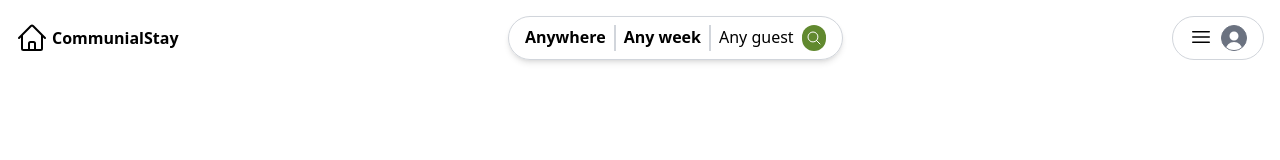
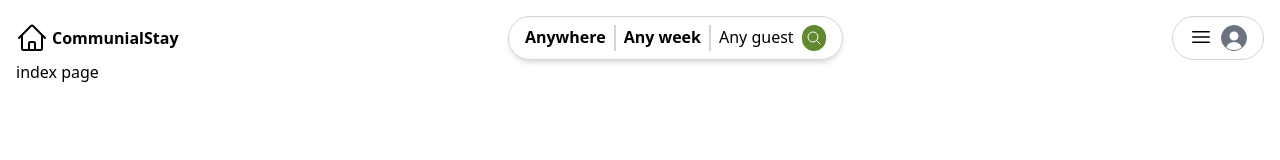
Before and after one commit to aryallaxman99/communalStay, a React (Create React App) app in the folder client/: page / in a window 1280 px wide. Shown: the top 160 px of the page. Built offline with nearby package versions, Linux system fonts and the light colour scheme.

Commit message:
LoginPage / IndexPage / Layout page created

```diff
--- a/client/package.json
+++ b/client/package.json
@@ -8,6 +8,7 @@
     "@testing-library/user-event": "^13.5.0",
     "react": "^18.2.0",
     "react-dom": "^18.2.0",
+    "react-router-dom": "^6.11.2",
     "react-scripts": "5.0.1",
     "web-vitals": "^2.1.4"
   },
--- a/client/src/App.js
+++ b/client/src/App.js
@@ -1,8 +1,22 @@
 import "./App.css";
-import Header from "./Components/Header/Header";
+import { BrowserRouter, Routes, Route } from "react-router-dom";
+import Layout from "./Containers/Layout/Layout";
+import Login from "./Containers/Auth/Login";
+import IndexPage from "./Containers/IndexPage";
 
 const App = () => {
-  return <Header />;
+  return (
+    <div>
+      <BrowserRouter>
+        <Routes>
+          <Route path="/" element={<Layout />}>
+            <Route index element={<IndexPage />} />
+            <Route path="/login" element={<Login />} />
+          </Route>
+        </Routes>
+      </BrowserRouter>
+    </div>
+  );
 };
 
 export default App;
--- a/client/src/Components/Header/Header.js
+++ b/client/src/Components/Header/Header.js
@@ -1,7 +1,9 @@
+import { Link } from "react-router-dom";
+
 const Header = () => {
   return (
     <div>
-      <header className="p-4 flex justify-between">
+      <header className="flex justify-between">
         <a href="" className="flex items-center gap-1">
           <svg
             xmlns="http://www.w3.org/2000/svg"
@@ -42,7 +44,10 @@
             </svg>
           </button>
         </div>
-        <div className="flex item-center gap-2 border border-gray-300 rounded-full py-2 px-4">
+        <Link
+          to={"/login"}
+          className="flex item-center gap-2 border border-gray-300 rounded-full py-2 px-4"
+        >
           <svg
             xmlns="http://www.w3.org/2000/svg"
             fill="none"
@@ -71,7 +76,7 @@
               />
             </svg>
           </div>
-        </div>
+        </Link>
       </header>
     </div>
   );
--- /dev/null
+++ b/client/src/Containers/Auth/Login.js
@@ -0,0 +1,9 @@
+const Login = () => {
+  return (
+    <div>
+      <p>Login</p>
+    </div>
+  );
+};
+
+export default Login;
--- /dev/null
+++ b/client/src/Containers/IndexPage.js
@@ -0,0 +1,9 @@
+const IndexPage = () => {
+  return (
+    <div>
+      <p>index page</p>
+    </div>
+  );
+};
+
+export default IndexPage;
--- /dev/null
+++ b/client/src/Containers/Layout/Layout.js
@@ -0,0 +1,13 @@
+import { Outlet } from "react-router-dom";
+import Header from "../../Components/Header/Header";
+
+const Layout = () => {
+  return (
+    <div className="p-4">
+      <Header />
+      <Outlet />
+    </div>
+  );
+};
+
+export default Layout;
```
Also changed, not shown: 1 other file (tests, documents, lock files or other folders).
